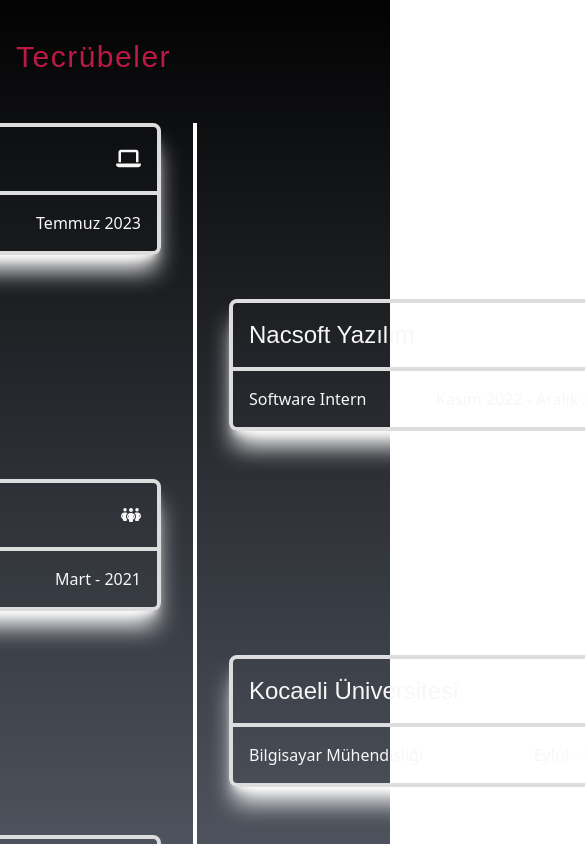
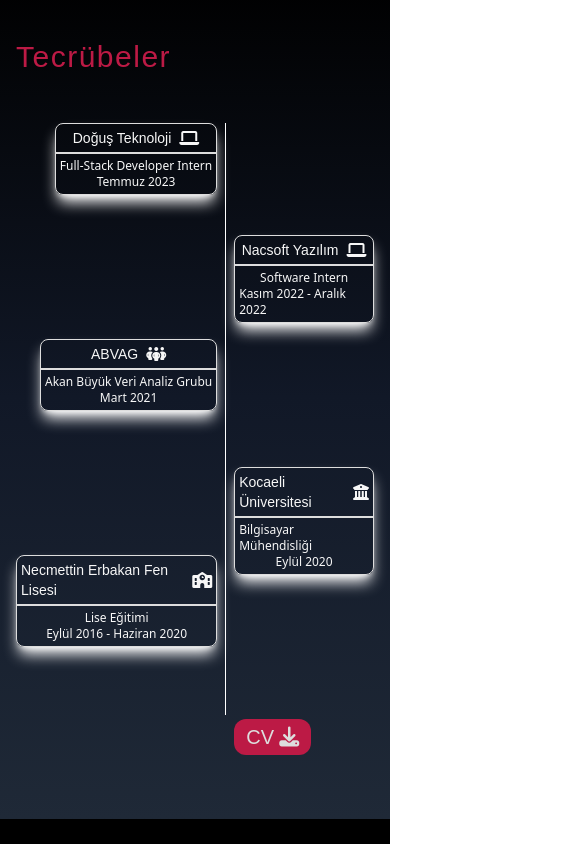
Before and after one commit to tahapek5454/Personal-Web-Site-With-React, a React (Create React App) app: page / in a window 390 px wide. Shown: the part 1620-2464 px from the top of the page, 585 px wide, since content can reach past the window. Built offline with nearby package versions, Linux system fonts and the light colour scheme; a web font is replaced by a local one.

Commit message:
feat: add responsive to ex

```diff
--- a/src/components/customExperience/CustomExperiece.tsx
+++ b/src/components/customExperience/CustomExperiece.tsx
@@ -3,95 +3,95 @@
 function CustomExperiece() {
     return (
         <>
-            <section className='py-16 md:py-24 px-4 bg-gradient-to-b from-black to-gray-500'>
+            <section className='py-16 md:py-24 px-4 bg-gradient-to-b from-black via-gray-900 to-gray-800'>
                 <div className="container">
 
-                <h2 className='text-3xl md:text-5xl text-gega-red tracking-wider mb-12'>Tecrübeler</h2>
+                    <h2 className='text-3xl md:text-5xl text-gega-red tracking-wider mb-12'>Tecrübeler</h2>
 
-                    <div className='flex justify-center space-x-8'>
+                    <div className='flex justify-center space-x-0 md:space-x-8'>
 
-                        <div className='flex flex-col items-center space-y-56'>
+                        <div className='flex flex-col items-end pr-2 md:pr-0 md:items-center space-y-36 md:space-y-56'>
 
-                            <div className='border-4 border-solid border-gega-grey rounded-lg shadow-xl shadow-white hover:scale-105 duration-500 text-gega-white min-w-[410px]'>
+                            <div className='border md:border-4 border-solid border-gega-grey rounded-lg shadow-lg shadow-white hover:scale-105 duration-500 text-gega-white md:min-w-[410px]'>
 
-                                <div className='border-b-2 border-solid border-gega-grey  p-4  flex justify-between items-center'>
-                                    <h2 className='font-gemunu text-2xl hover:scale-105 duration-500'>Doğuş Teknoloji</h2>
-                                    <i className="fa-solid fa-laptop text-xl"></i>
+                                <div className='border-b md:border-b-2 border-solid border-gega-grey p-1 md:p-4  flex justify-center space-x-2 md:space-x-0 md:justify-between items-center'>
+                                    <h2 className='font-gemunu text-sm md:text-2xl hover:scale-105 duration-500'>Doğuş Teknoloji</h2>
+                                    <i className="fa-solid fa-laptop md:text-xl"></i>
                                 </div>
 
-                                <div className='border-t-2 border-solid border-gega-grey p-4 flex justify-between items-center space-x-8'>
-                                    <span>Full-Stack Developer Intern</span>
-                                    <span> Temmuz 2023</span>
+                                <div className='border-t md:border-t-2 border-solid border-gega-grey p-1 md:p-4 flex flex-col md:flex-row justify-between items-center md:space-x-8'>
+                                    <span className='text-xs md:text-base'>Full-Stack Developer Intern</span>
+                                    <span className='text-xs md:text-base'> Temmuz 2023</span>
                                 </div>
 
                             </div>
 
-                            <div className='border-4 border-solid border-gega-grey rounded-lg shadow-xl shadow-white hover:scale-105 duration-500 text-gega-white min-w-[410px]'>
+                            <div className='border md:border-4 border-solid border-gega-grey rounded-lg shadow-lg shadow-white hover:scale-105 duration-500 text-gega-white md:min-w-[410px]'>
 
-                                <div className='border-b-2 border-solid border-gega-grey  p-4  flex justify-between items-center'>
-                                    <h2 className='font-gemunu text-2xl hover:scale-105 duration-500'>ABVAG</h2>
-                                    <i className="fa-solid fa-people-group"></i>
+                                <div className='border-b md:border-b-2 border-solid border-gega-grey p-1 md:p-4  flex justify-center space-x-2 md:space-x-0 md:justify-between items-center'>
+                                    <h2 className='font-gemunu text-sm md:text-2xl hover:scale-105 duration-500'>ABVAG</h2>
+                                    <i className="fa-solid fa-people-group md:text-xl"></i>
                                 </div>
 
-                                <div className='border-t-2 border-solid border-gega-grey p-4 flex justify-between items-center space-x-8'>
-                                    <span>Akan Büyük Veri Analiz Grubu</span>
-                                    <span> Mart - 2021</span>
+                                <div className='border-t md:border-t-2 border-solid border-gega-grey p-1 md:p-4 flex flex-col md:flex-row justify-between items-center md:space-x-8'>
+                                    <span className='text-xs md:text-base'>Akan Büyük Veri Analiz Grubu</span>
+                                    <span className='text-xs md:text-base'> Mart 2021</span>
                                 </div>
 
                             </div>
 
-                            <div className='border-4 border-solid border-gega-grey rounded-lg shadow-xl shadow-white hover:scale-105 duration-500 text-gega-white min-w-[410px]'>
+                            <div className='border md:border-4 border-solid border-gega-grey rounded-lg shadow-lg shadow-white hover:scale-105 duration-500 text-gega-white md:min-w-[410px]'>
 
-                                <div className='border-b-2 border-solid border-gega-grey  p-4  flex justify-between items-center'>
-                                    <h2 className='font-gemunu text-2xl hover:scale-105 duration-500'>Necmettin Erbakan Fen Lisesi</h2>
-                                    <i className="fa-solid fa-school"></i>
+                                <div className='border-b md:border-b-2 border-solid border-gega-grey p-1 md:p-4  flex justify-center space-x-2 md:space-x-0 md:justify-between items-center'>
+                                    <h2 className='font-gemunu text-sm md:text-2xl hover:scale-105 duration-500'>Necmettin Erbakan Fen Lisesi</h2>
+                                    <i className="fa-solid fa-school md:text-xl"></i>
                                 </div>
 
-                                <div className='border-t-2 border-solid border-gega-grey p-4 flex justify-between items-center space-x-8'>
-                                    <span>Lise Eğitimi</span>
-                                    <span> Eylül - 2016</span>
+                                <div className='border-t md:border-t-2 border-solid border-gega-grey p-1 md:p-4 flex flex-col md:flex-row justify-between items-center md:space-x-8'>
+                                    <span className='text-xs md:text-base'>Lise Eğitimi</span>
+                                    <span className='text-xs md:text-base'> Eylül 2016 - Haziran 2020</span>
                                 </div>
 
                             </div>
 
                         </div>
 
-                        <div className="border-l-4 border-white h-[62rem] mx-auto"> </div>
+                        <div className="border-l md:border-l-4 border-white h-[37rem] md:h-[62rem] mx-auto"> </div>
 
-                        <div className='flex flex-col items-center mt-44 space-y-56'>
+                        <div className='flex flex-col items-start pl-2 md:pl-0 md:items-center mt-28 md:mt-44 space-y-36 md:space-y-56'>
 
 
-                            <div className='border-4 border-solid border-gega-grey rounded-lg shadow-xl shadow-white hover:scale-105 duration-500 text-gega-white min-w-[410px]'>
+                            <div className='border md:border-4 border-solid border-gega-grey rounded-lg shadow-lg shadow-white hover:scale-105 duration-500 text-gega-white md:min-w-[410px]'>
 
-                                <div className='border-b-2 border-solid border-gega-grey  p-4  flex justify-between items-center'>
-                                    <h2 className='font-gemunu text-2xl hover:scale-105 duration-500'>Nacsoft Yazılım</h2>
-                                    <i className="fa-solid fa-laptop text-xl"></i>
+                                <div className='border-b md:border-b-2 border-solid border-gega-grey p-1 md:p-4  flex justify-center space-x-2 md:space-x-0 md:justify-between items-center'>
+                                    <h2 className='font-gemunu text-sm md:text-2xl hover:scale-105 duration-500'>Nacsoft Yazılım</h2>
+                                    <i className="fa-solid fa-laptop md:text-xl"></i>
                                 </div>
 
-                                <div className='border-t-2 border-solid border-gega-grey p-4 flex justify-between items-center space-x-8'>
-                                    <span>Software Intern</span>
-                                    <span> Kasım 2022 - Aralık 2022</span>
+                                <div className='border-t md:border-t-2 border-solid border-gega-grey p-1 md:p-4 flex flex-col md:flex-row justify-between items-center md:space-x-8'>
+                                    <span className='text-xs md:text-base'>Software Intern</span>
+                                    <span className='text-xs md:text-base'> Kasım 2022 - Aralık 2022</span>
                                 </div>
 
                             </div>
 
-                            <div className='border-4 border-solid border-gega-grey rounded-lg shadow-xl shadow-white hover:scale-105 duration-500 text-gega-white min-w-[410px]'>
+                            <div className='border md:border-4 border-solid border-gega-grey rounded-lg shadow-lg shadow-white hover:scale-105 duration-500 text-gega-white md:min-w-[410px]'>
 
-                                <div className='border-b-2 border-solid border-gega-grey  p-4  flex justify-between items-center'>
-                                    <h2 className='font-gemunu text-2xl hover:scale-105 duration-500'>Kocaeli Üniversitesi</h2>
-                                    <i className="fa-solid fa-building-columns"></i>
+                                <div className='border-b md:border-b-2 border-solid border-gega-grey p-1 md:p-4  flex justify-center space-x-2 md:space-x-0 md:justify-between items-center'>
+                                    <h2 className='font-gemunu text-sm md:text-2xl hover:scale-105 duration-500'>Kocaeli Üniversitesi</h2>
+                                    <i className="fa-solid fa-building-columns md:text-xl"></i>
                                 </div>
 
-                                <div className='border-t-2 border-solid border-gega-grey p-4 flex justify-between items-center space-x-8'>
-                                    <span>Bilgisayar Mühendisliği</span>
-                                    <span> Eylül - 2020</span>
+                                <div className='border-t md:border-t-2 border-solid border-gega-grey p-1 md:p-4 flex flex-col md:flex-row justify-between items-center md:space-x-8'>
+                                    <span className='text-xs md:text-base'>Bilgisayar Mühendisliği</span>
+                                    <span className='text-xs md:text-base'> Eylül 2020</span>
                                 </div>
 
                             </div>
 
-                            <button className='mt-3 md:mt-0 text-3xl bg-gega-red px-3 py-1 hover:bg-rose-600 transation duration-500 rounded-xl min-w-[410px] h-24'>
-                            <span className="font-gemunu text-gega-grey">CV</span> <i className="fa-solid fa-download text-gega-grey"></i>
-                        </button>
+                            <button className='mt-3 md:mt-0 text-xl md:text-3xl bg-gega-red px-3 py-1 hover:bg-rose-600 transation duration-500 rounded-xl md:min-w-[410px] md:h-24'>
+                                <span className="font-gemunu text-gega-grey">CV</span> <i className="fa-solid fa-download text-gega-grey"></i>
+                            </button>
 
                         </div>
 
```
